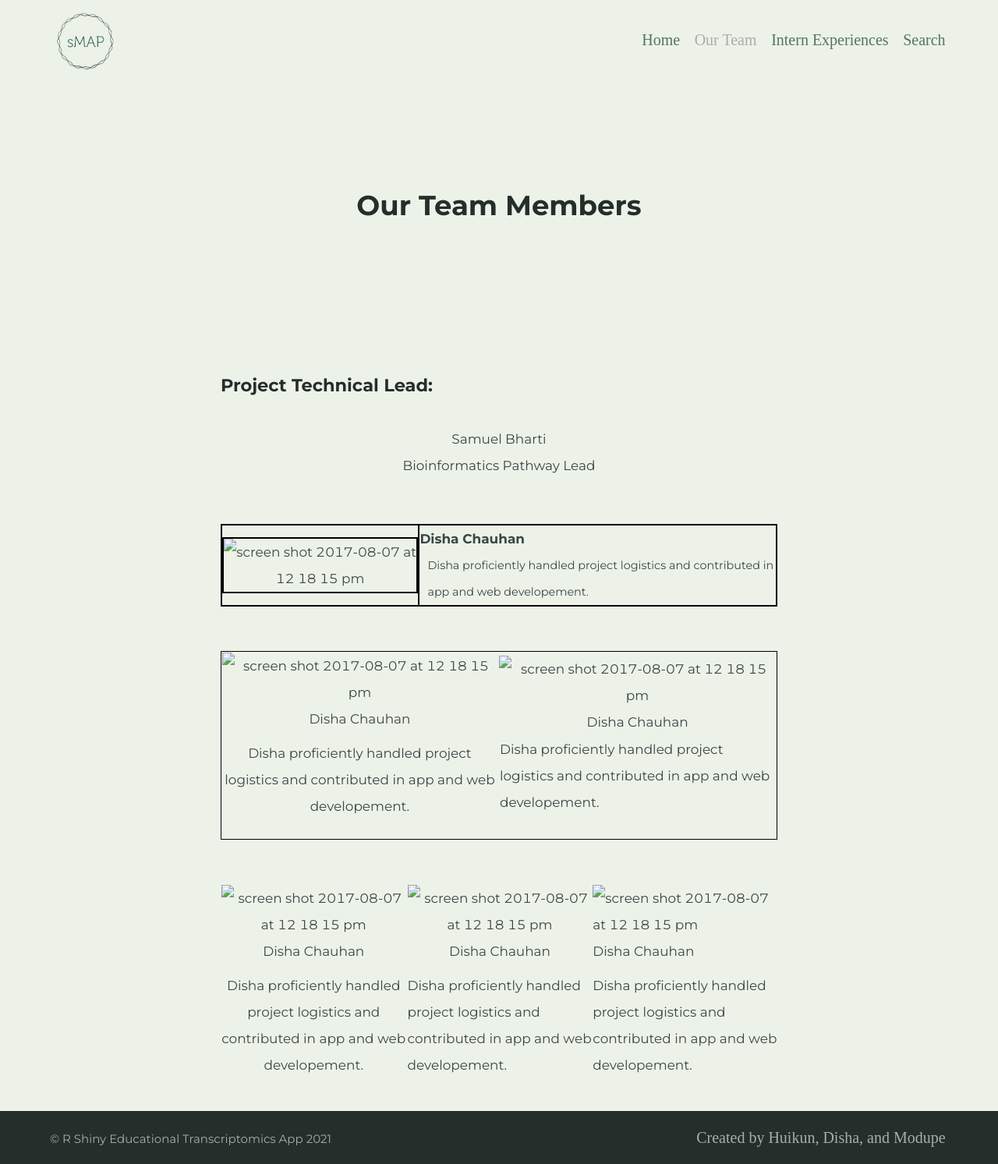
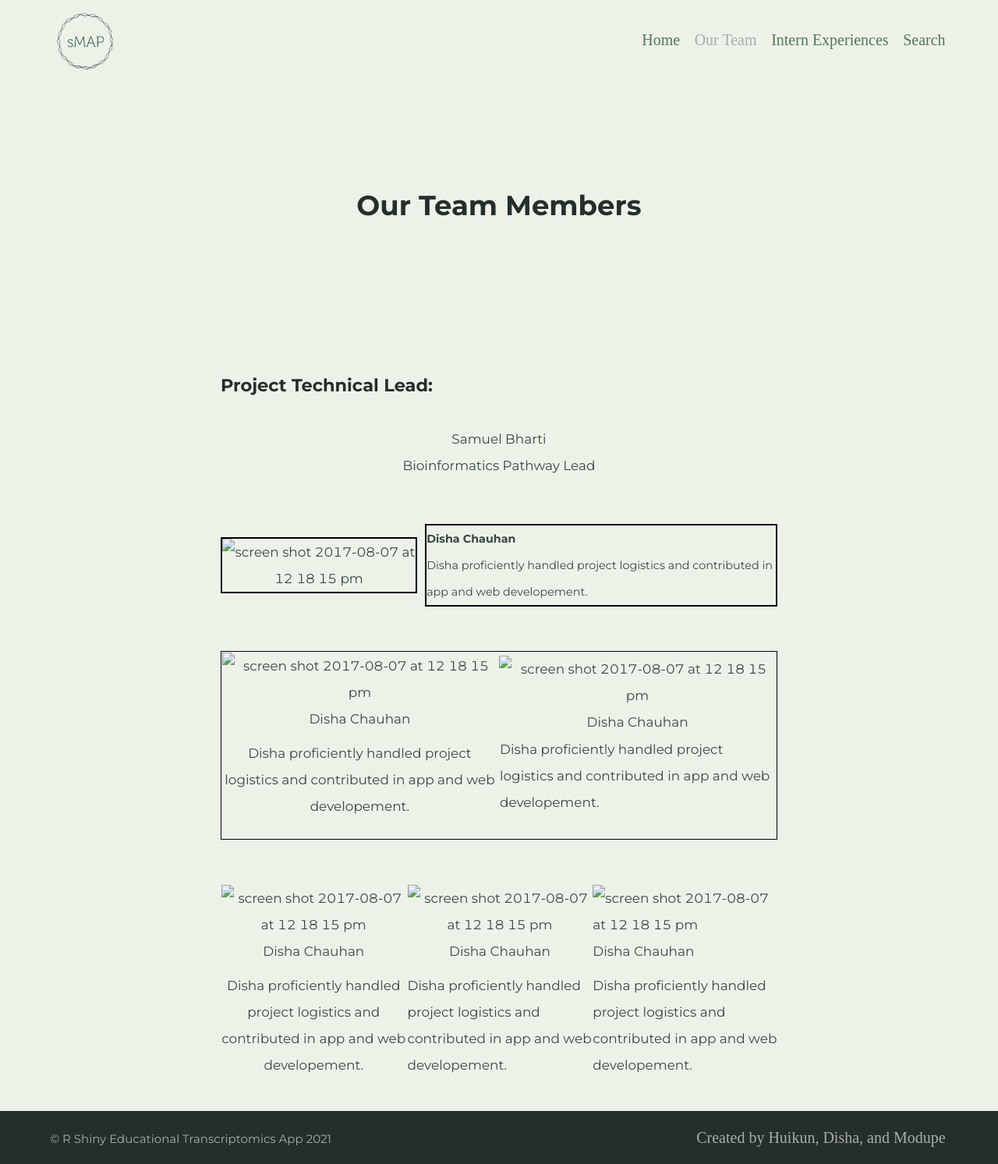
Before and after one commit to BI-STEM-Away/sMAP, a Jekyll site: the page built from ourTeam.md, in a window 1280 px wide. Shown: the whole page at 78% size. Built offline with Jekyll 4.4.1, drawn with Linux system fonts in a browser that asks for light colours.

Commit message:
Update ourTeam.md

```diff
--- a/ourTeam.md
+++ b/ourTeam.md
@@ -28,13 +28,14 @@ feature_text: |
   <tbody>
     <tr style="padding:5px">
       <!-- Names -->
-      <td style="margin-bottom:0;text-align:center;border: 2px solid black;">
-      <img style="border: 2px solid black;" height="220" alt="screen shot 2017-08-07 at 12 18 15 pm"
+      <td style="margin-bottom:0;text-align:center;">
+      <img style="border: 2px solid black;" height="200" alt="screen shot 2017-08-07 at 12 18 15 pm"
       src="https://bi-stem-away.github.io/shiny_app_dev/images/Disha.jpeg">
       </td>
-      <td style="margin-bottom:0;text-align:left;border: 2px solid black;">
-      <strong>Disha Chauhan</strong>
-      <p style="padding:0; margin:0; font-size:85%; margin-left:10px;">Disha proficiently handled project logistics and contributed in app and web developement.</p>
+      <td style="margin-bottom:0;padding:0" >
+      <div style="font-size:85%; margin-left:10px; text-align:left;border: 2px solid black;">
+      <strong style="text-center">Disha Chauhan</strong>
+      <p style="padding:0; margin:0;">Disha proficiently handled project logistics and contributed in app and web developement.</p></div>
       </td>
     </tr>
   </tbody>
```
